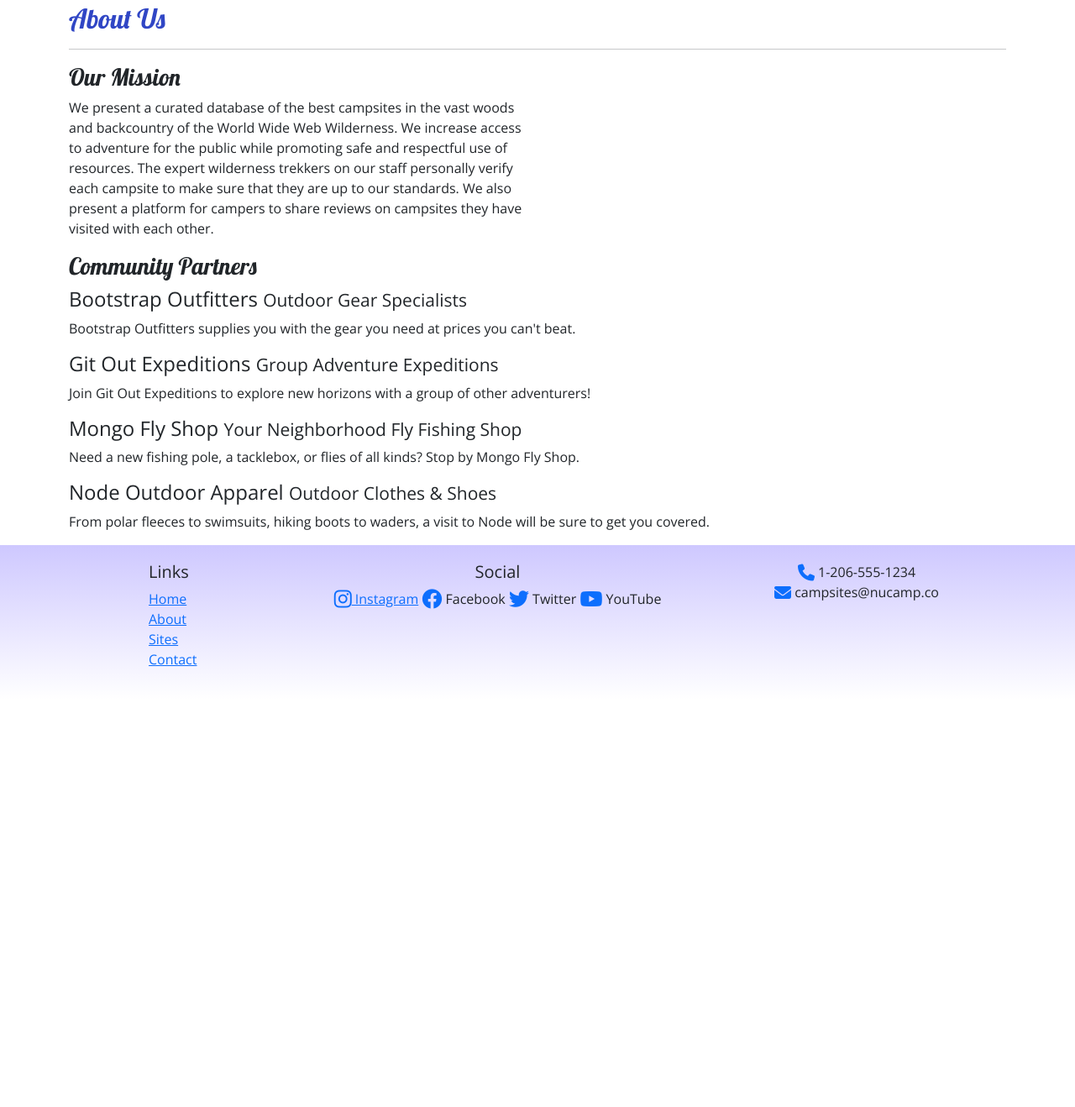
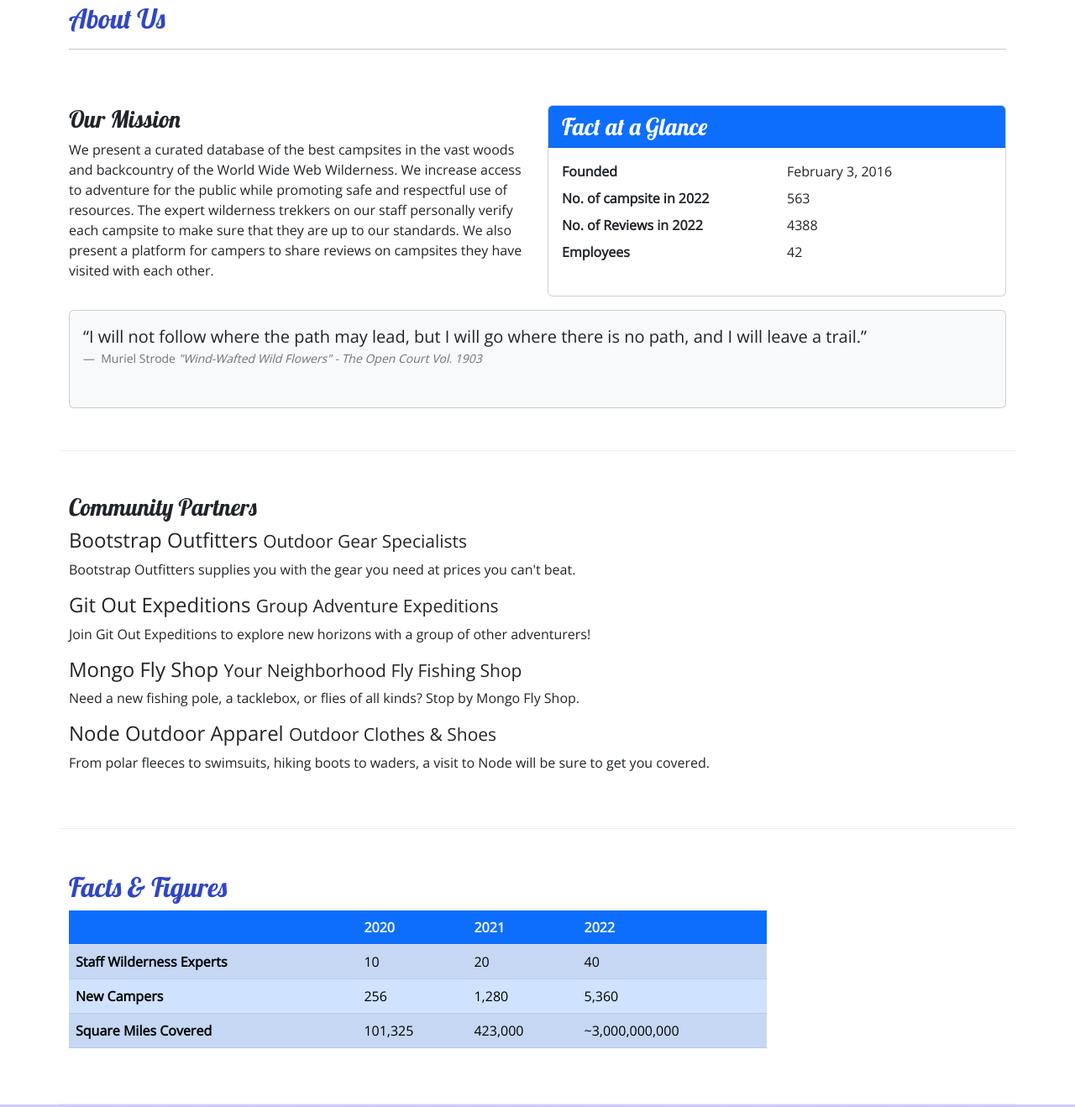
Before and after one commit to damssket/git-test, a plain HTML site: page aboutus.html in a window 1280 px wide. Shown: the part 255-1573 px from the top of the page at 84% size. Before the commit the page ends 1088 px from the top, so only its background shows below. Drawn offline with nearby package versions, Linux system fonts and the light colour scheme.

Commit message:
Tables and Cards

```diff
--- a/aboutus.html
+++ b/aboutus.html
@@ -56,17 +56,46 @@
             </div>
         </div>
 
-        <section class="row">
-            <div class="col col-sm-6 col-lg-6">
+        <section class="row row row-content">
+            <div class="col col-sm-6">
                 <h3>Our Mission</h3>
                 <p>We present a curated database of the best campsites in the vast woods and backcountry of the World Wide Web Wilderness. We increase access
                 to adventure for the public while promoting safe and respectful use of resources. The expert wilderness trekkers on our staff personally verify each
                 campsite to make sure that they are up to our standards. We also present a platform for campers to share reviews on campsites they have visited
                 with each other.</p>
             </div>
+            <div class="col-sm-6">
+                <div class="card">
+                    <h3 class="card-header bg-primary text-white">Fact at a Glance</h3>
+                    <div class="card-body">
+                        <dl class="row">
+                            <dt class="col-6">Founded</dt>
+                            <dd class="col-6">February 3, 2016</dd>
+                            <dt class="col-6">No. of campsite in 2022</dt>
+                            <dd class="col-6">563</dd>
+                            <dt class="col-6">No. of Reviews in 2022</dt>
+                            <dd class="col-6">4388</dd>
+                            <dt class="col-6">Employees</dt>
+                            <dd class="col-6">42</dd>
+                        </dl>
+                    </div>
+                </div>
+            </div>
+            <div class="col">
+                <div class="card bg-light mt-3">
+                    <figure class="card-body">
+                        <blockquote class=blockquote>
+                            <q>I will not follow where the path may lead, but I will go where there is no path, and I will leave a trail.</q>
+                        </blockquote>
+                        <figcaption class="blockquote-footer">
+                            Muriel Strode <cite>"Wind-Wafted Wild Flowers" - The Open Court Vol. 1903</cite>
+                        </figcaption>
+                    </figure>
+                </div>
+            </div>
         </section>
 
-        <section class="row">
+        <section class="row row-content">
             <div class="col">
                 <h3>Community Partners</h3>
                 <h4>Bootstrap Outfitters <small>Outdoor Gear Specialists</small></h4>
@@ -79,8 +108,48 @@
                 <p class="d-none d-sm-block">From polar fleeces to swimsuits, hiking boots to waders, a visit to Node will be sure to get you covered.</p>
             </div>
         </section>
+
+        <!--table-->
+        <section class="row row-content">
+            <div class="col-sm-9">
+                <h2>Facts & Figures</h2>
+                <div class="table-responsive">
+                    <table class="table table-striped">
+                        <thead class="bg-primary text-light">
+                            <tr>
+                                <th></th>
+                                <th>2020</th>
+                                <th>2021</th>
+                                <th>2022</th>
+                            </tr>
+                        </thead>
+                        <tbody class="table-primary">
+                            <tr>
+                                <th>Staff Wilderness Experts</th>
+                                <td>10</td>
+                                <td>20</td>
+                                <td>40</td>
+                            </tr>
+                            <tr>
+                                <th>New Campers</th>
+                                <td>256</td>
+                                <td>1,280</td>
+                                <td>5,360</td>
+                            </tr>
+                            <tr>
+                                <th>Square Miles Covered</th>
+                                <td>101,325</td>
+                                <td>423,000</td>
+                                <td>~3,000,000,000</td>
+                            </tr>
+                        </tbody>
+                    </table>
+                </div>
+            </div>
+        </section>
+
+
     </main>
-
     <footer>
         <div class="container">
             <div class="row">
```
Also changed, not shown: contactus.html (+1 -1 lines).
